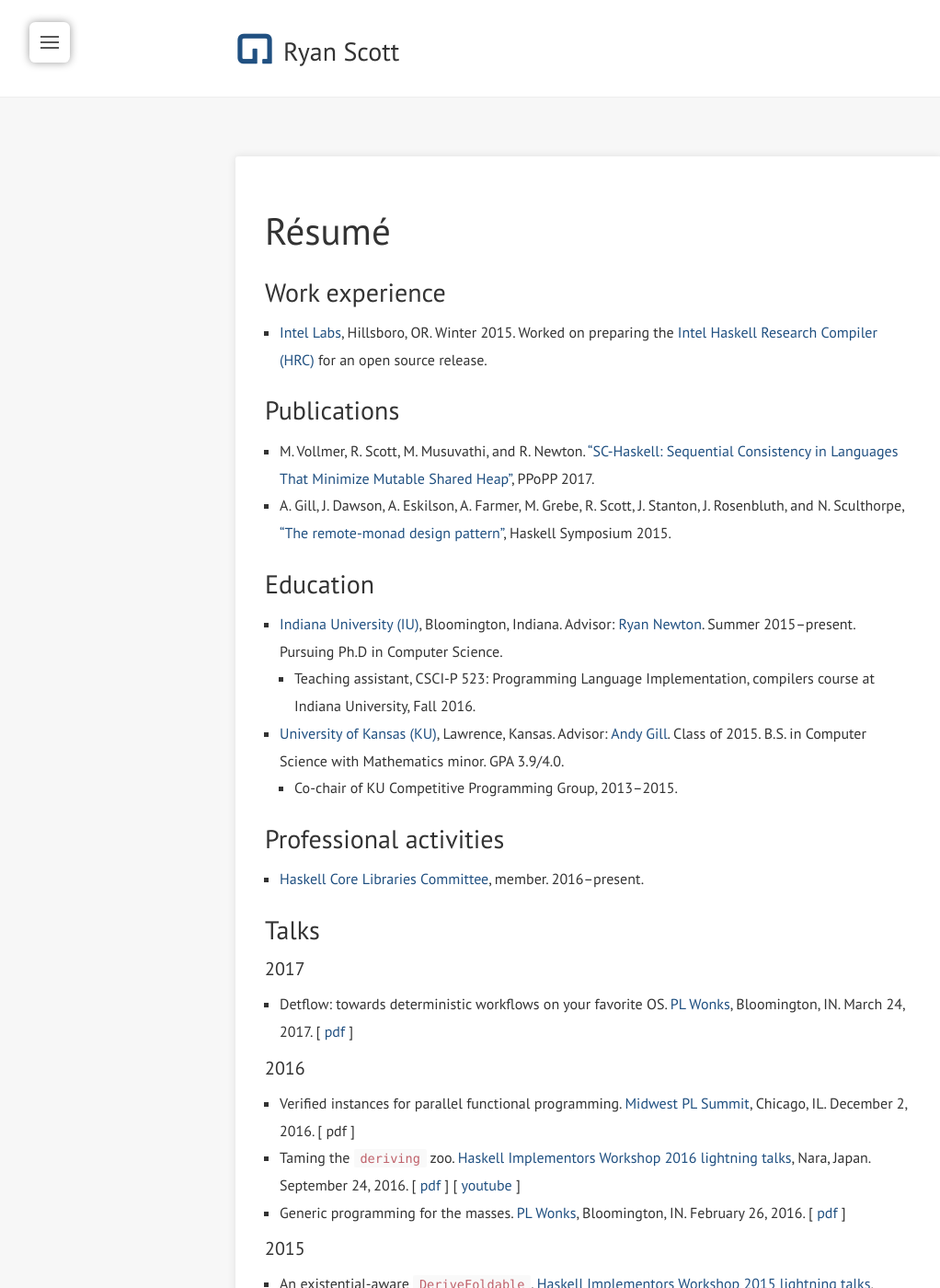
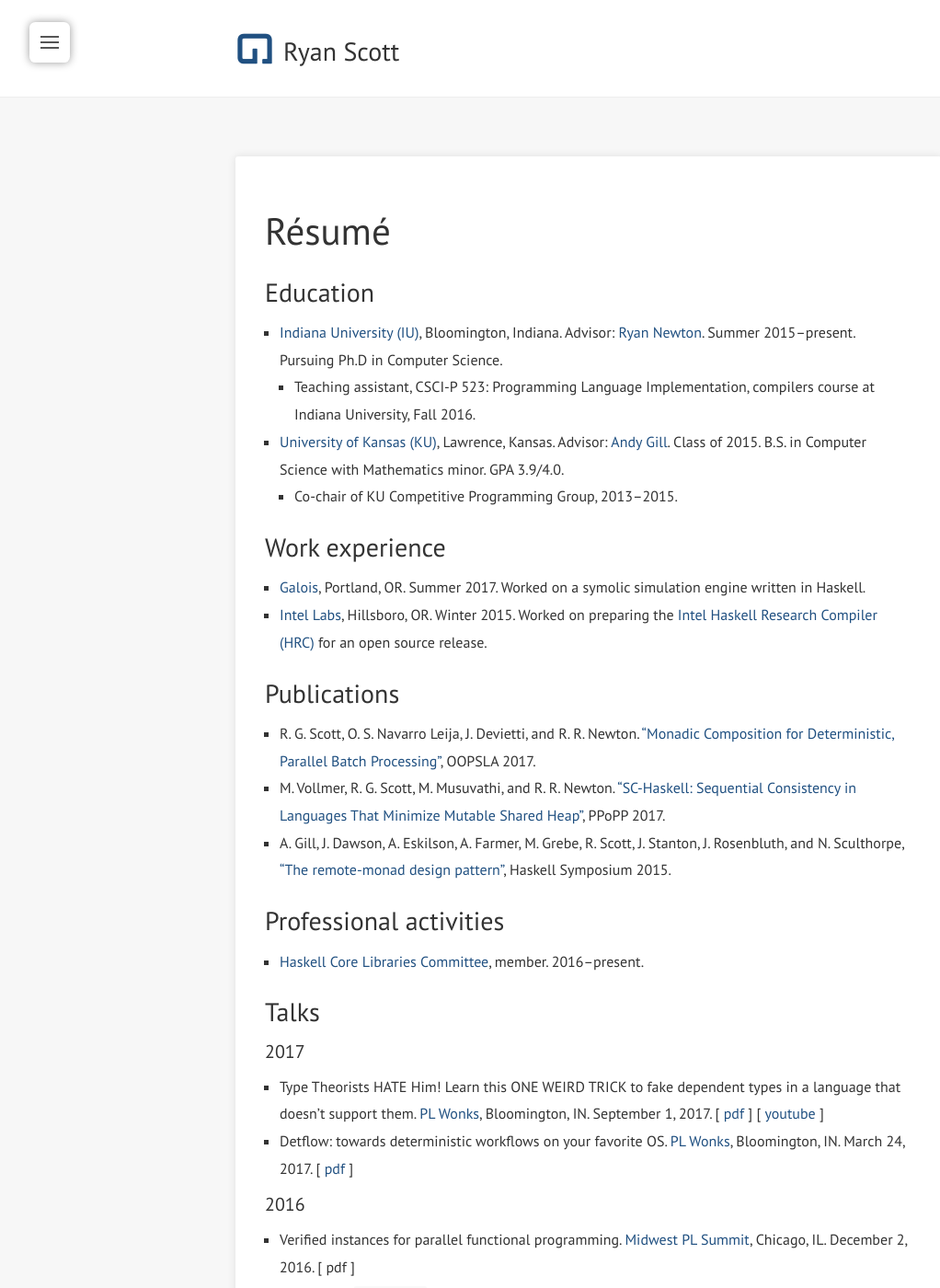
Before and after one commit to RyanGlScott/RyanGlScott.github.io, a Jekyll site: the page built from resume.md, in a window 1280 px wide and 1400 px high. Shown: the whole window at 92% size, without its empty margins (0-1022 px from the left). Built offline with Jekyll 4.4.1, drawn with Linux system fonts in a browser that asks for light colours; nearby versions of some CDN libraries.

Commit message:
Fall update

```diff
--- a/resume.md
+++ b/resume.md
@@ -17,12 +10,22 @@
 * [University of Kansas (KU)](http://ku.edu/), Lawrence, Kansas. Advisor: [Andy Gill](http://ku-fpg.github.io/people/andygill/). Class of 2015. B.S. in Computer Science with Mathematics minor. GPA 3.9/4.0.
   * Co-chair of KU Competitive Programming Group, 2013–2015.
 
+### Work experience
+* [Galois](https://galois.com/), Portland, OR. Summer 2017. Worked on a symolic simulation engine written in Haskell.
+* [Intel Labs](http://www.intel.com/content/www/us/en/research/intel-research.html), Hillsboro, OR. Winter 2015. Worked on preparing the [Intel Haskell Research Compiler (HRC)](http://www.leafpetersen.com/leaf/publications/hs2013/hrc-paper.pdf) for an open source release.
+
+### Publications
+* R. G. Scott, O. S. Navarro Leija, J. Devietti, and R. R. Newton. ["Monadic Composition for Deterministic, Parallel Batch Processing"](https://2017.splashcon.org/event/splash-2017-oopsla-detflow-a-monad-for-deterministic-parallel-shell-scripting), OOPSLA 2017.
+* M. Vollmer, R. G. Scott, M. Musuvathi, and R. R. Newton. ["SC-Haskell: Sequential Consistency in Languages That Minimize Mutable Shared Heap"](http://www.cs.indiana.edu/~rrnewton/papers/ppopp17-sc-haskell.pdf), PPoPP 2017.
+* A. Gill, J. Dawson, A. Eskilson, A. Farmer, M. Grebe, R. Scott, J. Stanton, J. Rosenbluth, and N. Sculthorpe, ["The remote-monad design pattern"](http://ku-fpg.github.io/papers/Gill-15-RemoteMonad), Haskell Symposium 2015.
+
 ### Professional activities
 * [Haskell Core Libraries Committee](https://wiki.haskell.org/Core_Libraries_Committee), member. 2016–present.
 
 ### Talks
 
 #### 2017
+* Type Theorists HATE Him! Learn this ONE WEIRD TRICK to fake dependent types in a language that doesn’t support them. [PL Wonks](http://wonks.github.io/), Bloomington, IN. September 1, 2017. [ [pdf](../talk-slides/tthh-wonks-slides.pdf) ] [ [youtube](https://www.youtube.com/watch?v=u59tzXNFerY) ]
 * Detflow: towards deterministic workflows on your favorite OS. [PL Wonks](http://wonks.github.io/), Bloomington, IN. March 24, 2017. [ [pdf](../talk-slides/detmonad-wonks-slides.pdf) ]
 
 #### 2016
```
Also changed, not shown: other parts of resume.md (+0 -7 lines), 3 other files.
